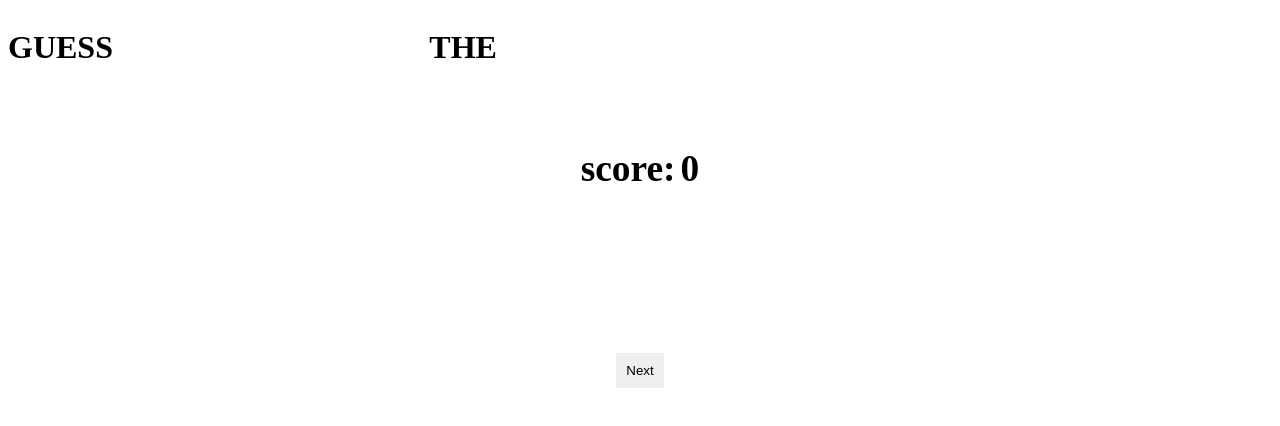
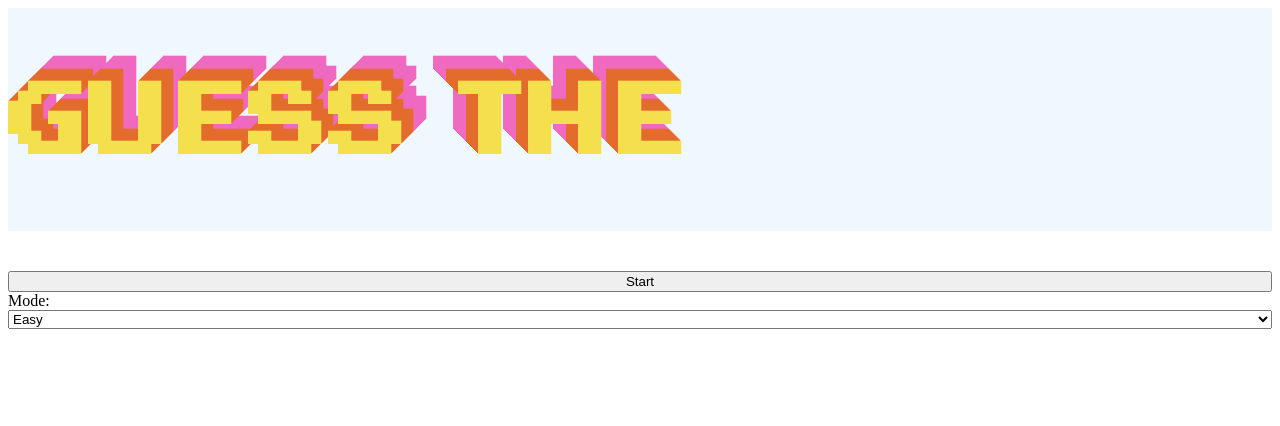
Before and after one commit to ernkerr/face-guesser, a website: page index.html in a window 1280 px wide. Drawn offline with nearby package versions, Linux system fonts and the light colour scheme; a web font is replaced by a local one.

Commit message:
Add title page

```diff
--- a/index.html
+++ b/index.html
@@ -5,21 +5,35 @@
 
     <title>face gssr</title>
     <link rel="stylesheet" href="styles.css" />
-    <link rel="preconnect" href="https://fonts.googleapis.com" />
-    <link rel="preconnect" href="https://fonts.gstatic.com" crossorigin />
-    <link
+    <!-- <link rel="preconnect" href="https://fonts.googleapis.com" /> -->
+    <!-- <link rel="preconnect" href="https://fonts.gstatic.com" crossorigin /> -->
+    <!-- <link
       href="https://fonts.googleapis.com/css2?family=Rampart+One&display=swap"
       rel="stylesheet"
-    />
+    /> -->
   </head>
   <body>
-    <header>
+    <!-- Title screen -->
+    <div id="title-screen">
       <div class="header">
-        <h1 class="shadow-right">GUESS</h1>
-        <h1 class="shadow-left">THE</h1>
+        <h2 class="shadow-right">GUESS</h2>
+        <h2 class="shadow-left">THE</h2>
       </div>
-      <h1 id="category"></h1>
-    </header>
+      <h2 id="category"></h2>
+
+      <div class="options">
+        <button id="start-btn">Start</button>
+        <label for="modes">Mode: </label>
+        <select id="modes" name="modes">
+          <option value="easy">Easy</option>
+          <option value="easy">Normal</option>
+          <option value="easy">Expert</option>
+        </select>
+      </div>
+    </div>
+
+    <!--
+    <header></header>
     <div class="scoreboard">
       <h3>score:</h3>
       <h3 id="score">0</h3>
@@ -66,6 +80,8 @@
   </body>
 </html>
 
-<!-- /
+
 
 / -->
+  </body>
+</html>
--- a/styles.css
+++ b/styles.css
@@ -1,16 +1,68 @@
-/* .rampart-one-regular {
-  font-family: "Rampart One", sans-serif;
-  font-weight: 400;
-  font-style: normal;
-  font-size: xx-large;
+/* header{
+
 } */
 
 .header {
+  grid-template-columns: 1fr 1fr 1fr;
   display: grid;
-  grid-template-columns: 1fr 1fr 1fr;
-  flex-direction: row;
-  /* background-color: aliceblue; */
+  background-color: aliceblue;
   align-items: baseline;
+}
+
+@font-face {
+  font-family: "Arcade"; /* Choose a name for your font family */
+  src: url("/fonts/arcade.otf") format("opentype");
+}
+
+.shadow-left,
+.shadow-right {
+  font-family: "Arcade" !important;
+}
+
+.shadow-left {
+  font-family: "Arcade";
+  font-size: 80px;
+  color: #f4e04d;
+  position: relative;
+  text-shadow:
+    /* Orange base layer */ -1px -1px #e36c2d, -2px -2px #e36c2d,
+    -3px -3px #e36c2d, -4px -4px #e36c2d, -5px -5px #e36c2d, -6px -6px #e36c2d,
+    -7px -7px #e36c2d, -8px -8px #e36c2d, -9px -9px #e36c2d, -10px -10px #e36c2d,
+    -11px -11px #e36c2d, -12px -12px #e36c2d,
+    /* Pink layer extended */ -13px -13px #f06ac1, -14px -14px #f06ac1,
+    -15px -15px #f06ac1, -16px -16px #f06ac1, -17px -17px #f06ac1,
+    -18px -18px #f06ac1, -19px -19px #f06ac1, -20px -20px #f06ac1,
+    -21px -21px #f06ac1, -22px -22px #f06ac1, -23px -23px #f06ac1,
+    -24px -24px #f06ac1, -25px -25px #f06ac1;
+}
+
+.shadow-right {
+  font-family: "Arcade";
+  margin-right: 40px;
+  font-size: 80px;
+  color: #f4e04d;
+  position: relative;
+  text-shadow:
+    /* Orange base layer */ 1px -1px #e36c2d, 2px -2px #e36c2d,
+    3px -3px #e36c2d, 4px -4px #e36c2d, 5px -5px #e36c2d, 6px -6px #e36c2d,
+    7px -7px #e36c2d, 8px -8px #e36c2d, 9px -9px #e36c2d, 10px -10px #e36c2d,
+    11px -11px #e36c2d, 12px -12px #e36c2d,
+    /* Pink layer extended */ 13px -13px #f06ac1, 14px -14px #f06ac1,
+    15px -15px #f06ac1, 16px -16px #f06ac1, 17px -17px #f06ac1,
+    18px -18px #f06ac1, 19px -19px #f06ac1, 20px -20px #f06ac1,
+    21px -21px #f06ac1, 22px -22px #f06ac1, 23px -23px #f06ac1,
+    24px -24px #f06ac1, 25px -25px #f06ac1;
+}
+
+#category {
+  font-family: "Gill Sans", "Gill Sans MT", Calibri, "Trebuchet MS", sans-serif;
+  display: flex;
+  justify-content: center;
+}
+
+.options {
+  display: flex;
+  flex-direction: column;
 }
 
 .scoreboard {
@@ -34,6 +86,11 @@ main {
   display: flex;
   justify-content: center;
   margin: auto;
+}
+
+.question-img {
+  height: 100px;
+  aspect-ratio: 1 1;
 }
 
 .grid-container {
```
Also changed, not shown: fonts/arcade.otf (added).
